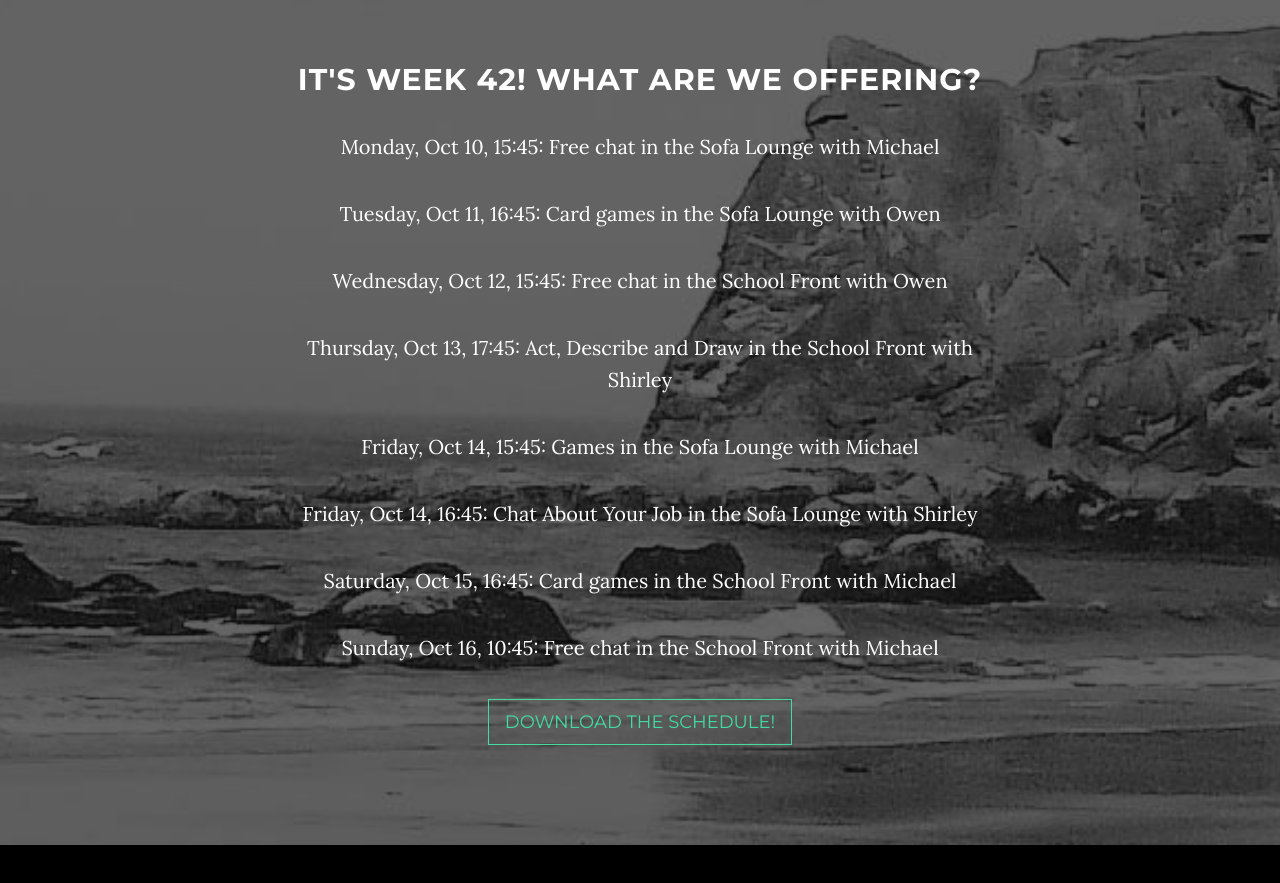
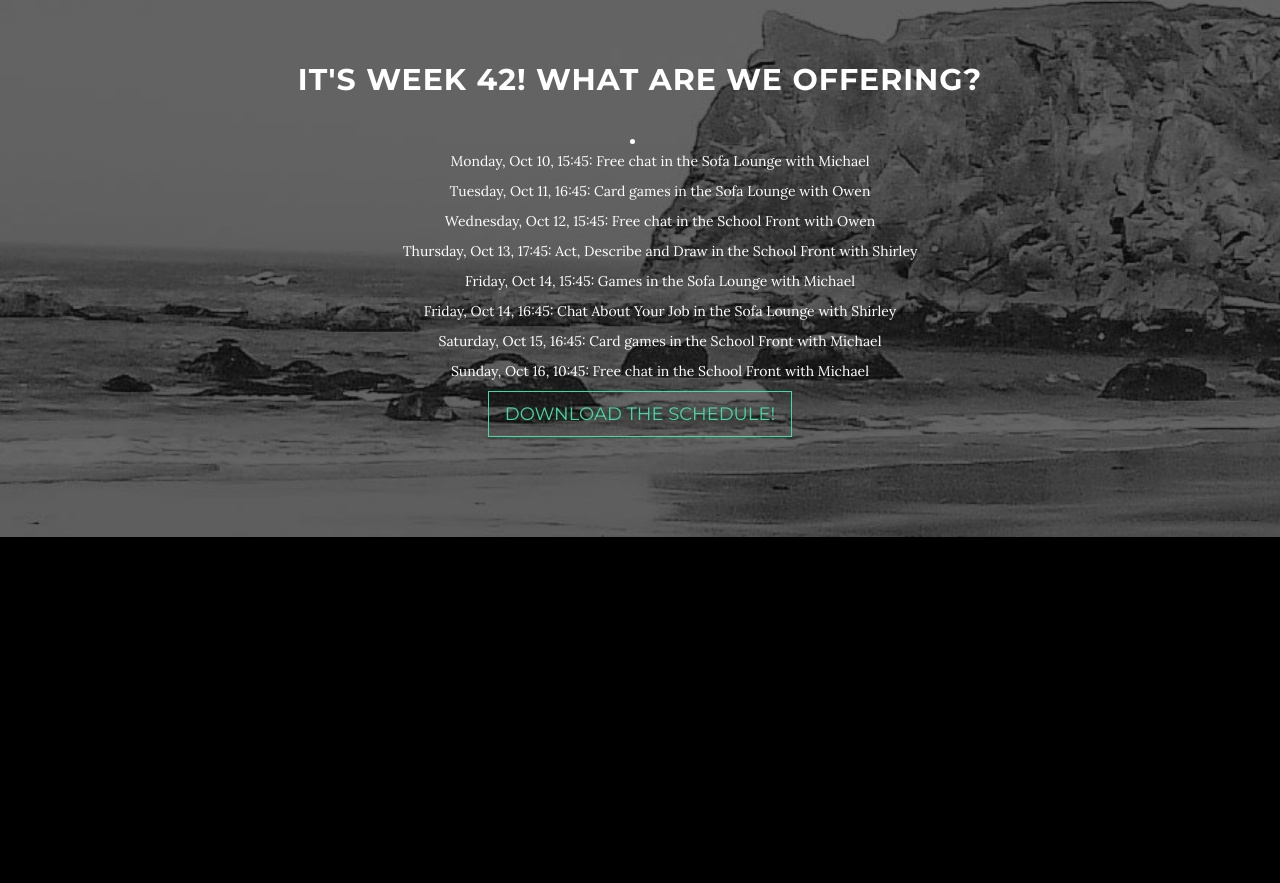
Before and after one commit to efshzjc/blog, a website: page index.html in a window 1280 px wide. Shown: the part 1472-2355 px from the top of the page. Drawn offline with nearby package versions, Linux system fonts and the light colour scheme; some packages are replaced by stand-ins of ours; a script that the page names is missing.

Commit message:
formatting round2

```diff
--- a/index.html
+++ b/index.html
@@ -106,15 +106,17 @@
             <div class="container">
                 <div class="col-lg-8 col-lg-offset-2">
                     <h2>It's Week 42! What are we offering?</h2>
-                    <p>Monday, Oct 10, 15:45: Free chat in the Sofa Lounge with Michael</p>
-                    <p>Tuesday, Oct 11, 16:45: Card games in the Sofa Lounge with Owen</p>
-                    <p>Wednesday, Oct 12, 15:45: Free chat in the School Front with Owen</p>
-                    <p>Thursday, Oct 13, 17:45: Act, Describe and Draw in the School Front with Shirley</p>
-                    <p>Friday, Oct 14, 15:45: Games in the Sofa Lounge with Michael</p>
-                    <p>Friday, Oct 14, 16:45: Chat About Your Job in the Sofa Lounge with Shirley</p>
-                    <p>Saturday, Oct 15, 16:45: Card games in the School Front with Michael</p>
-                    <p>Sunday, Oct 16, 10:45: Free chat in the School Front with Michael</p>
-                    <a href="../img/wk42.jpeg" class="btn btn-default btn-lg">Download the schedule!</a>
+                    <li>
+                      <ul>Monday, Oct 10, 15:45: Free chat in the Sofa Lounge with Michael</ul>
+                      <ul>Tuesday, Oct 11, 16:45: Card games in the Sofa Lounge with Owen</ul>
+                      <ul>Wednesday, Oct 12, 15:45: Free chat in the School Front with Owen</ul>
+                      <ul>Thursday, Oct 13, 17:45: Act, Describe and Draw in the School Front with Shirley</ul>
+                      <ul>Friday, Oct 14, 15:45: Games in the Sofa Lounge with Michael</ul>
+                      <ul>Friday, Oct 14, 16:45: Chat About Your Job in the Sofa Lounge with Shirley</ul>
+                      <ul>Saturday, Oct 15, 16:45: Card games in the School Front with Michael</ul>
+                      <ul>Sunday, Oct 16, 10:45: Free chat in the School Front with Michael</ul>
+                    </li>
+                    <a href="../blog/img/wk42.jpeg" class="btn btn-default btn-lg">Download the schedule!</a>
                 </div>
             </div>
         </div>
```
